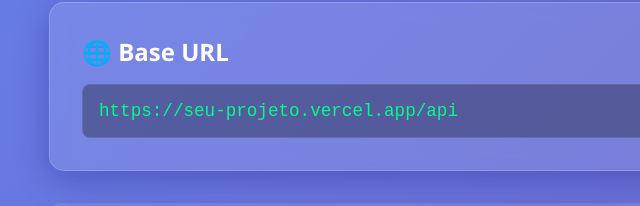
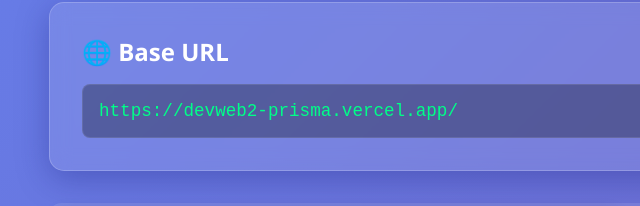
Before and after one commit to luizdominisini/devweb2-prisma, a website: page index.html in a window 1280 px wide. Shown: the part 178-384 px from the top of the page, 23-663 px from the left. Drawn offline with Linux system fonts and the light colour scheme.

Commit message:
refactor: link vercel

```diff
--- a/index.html
+++ b/index.html
@@ -251,7 +251,7 @@
     <section class="config-section">
       <h2>🌐 Base URL</h2>
       <div class="base-url">
-        https://seu-projeto.vercel.app/api
+        https://devweb2-prisma.vercel.app/
       </div>
     </section>
 
```
